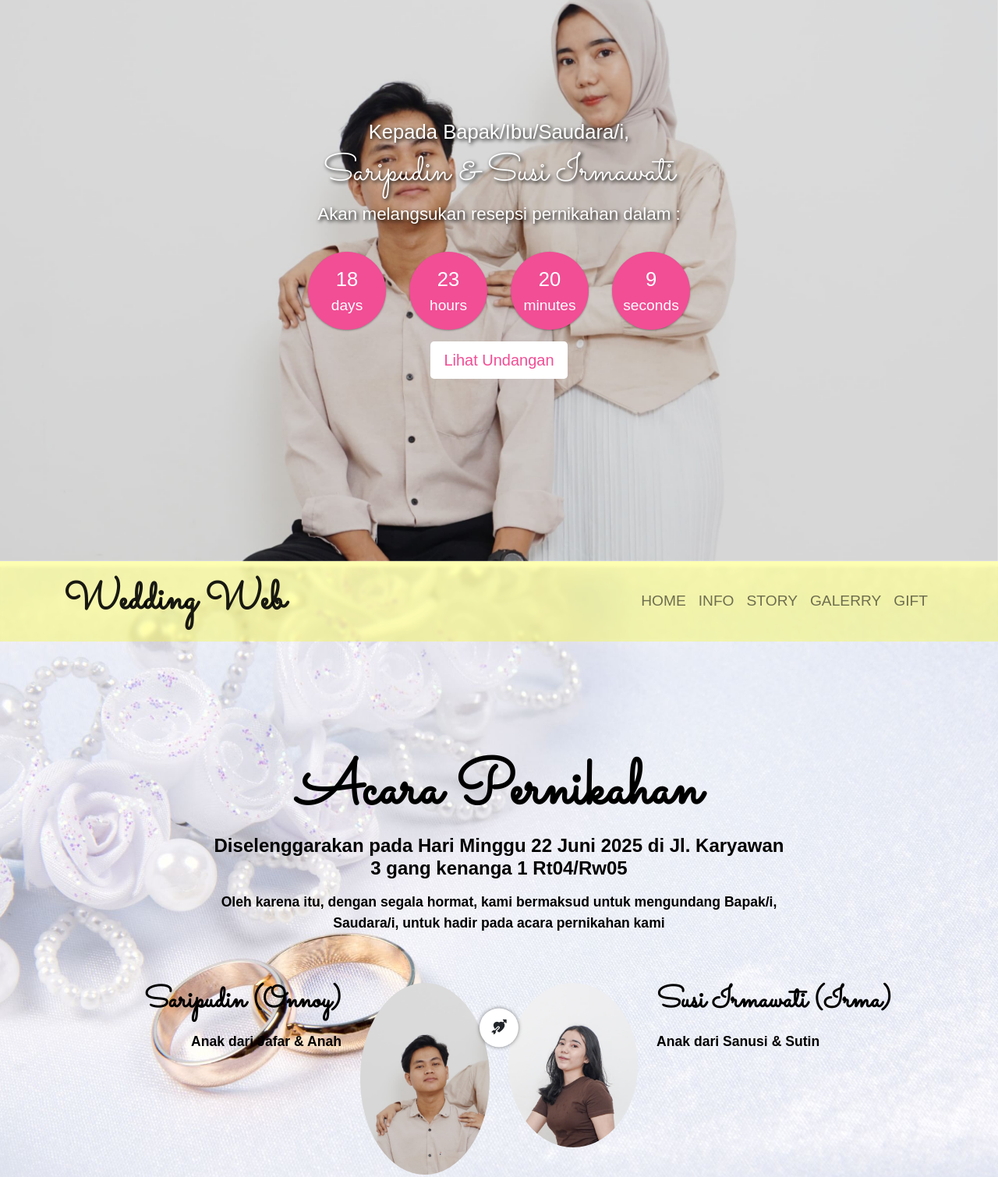
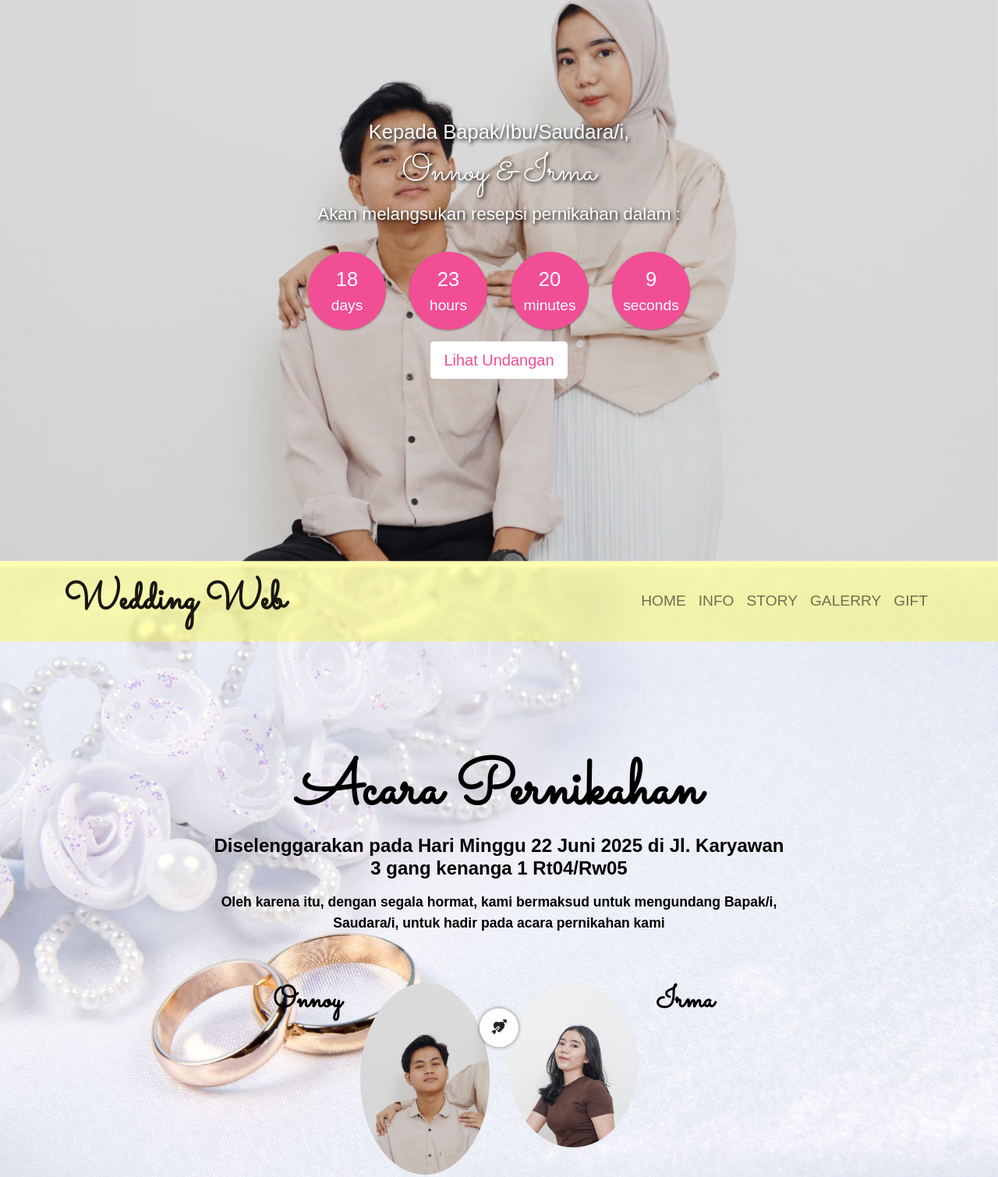
Before and after one commit to citnias/WeddingNY, a plain HTML site: page index.html in a window 1280 px wide. Shown: the part 80-1590 px from the top of the page at 78% size. Drawn offline with nearby package versions, Linux system fonts and the light colour scheme; some packages are replaced by stand-ins of ours; a script that the page names is missing.

Commit message:
Update index.html

```diff
--- a/index.html
+++ b/index.html
@@ -26,7 +26,7 @@
     <section id="hero" class="hero w-100 h-100 p-3 mx-auto text-center d-flex justify-content-center align-items-center text-white">
         <main>
           <h4>Kepada Bapak/Ibu/Saudara/i,</h4>
-          <h1>Saripudin & Susi Irmawati</h1>
+          <h1>Onnoy & Irma</h1>
           <p>Akan melangsukan resepsi pernikahan dalam :</p>
           <div class="simply-countdown"></div>
           <a href="#Home" class="btn btn-lg mt4" onclick="enableScroll()">Lihat Undangan</a>
@@ -74,10 +74,7 @@
             <div class="col-lg-6">
               <div class="row">
                 <div class="col-8 text-end">
-                  <h3>Saripudin (Onnoy)</h3>
-                  <p>
-                    Anak dari Jafar & Anah
-                  </p>
+                  <h3>Onnoy</h3>
                 </div>
                 <div class="col-4">
                   <img src="imgN/L.jpeg" alt="Nama Pria" class="img-responsive rounded-circle">
@@ -97,10 +94,7 @@
                   <img src="imgN/P.jpeg" alt="Nama Wanita" class="img-responsive rounded-circle">
                 </div>
                 <div class="col-8">
-                    <h3>Susi Irmawati (Irma)</h3>
-                    <p>
-                      Anak dari Sanusi & Sutin
-                    </p>
+                    <h3>Irma</h3>
                 </div>
               </div>
             </div>
```
